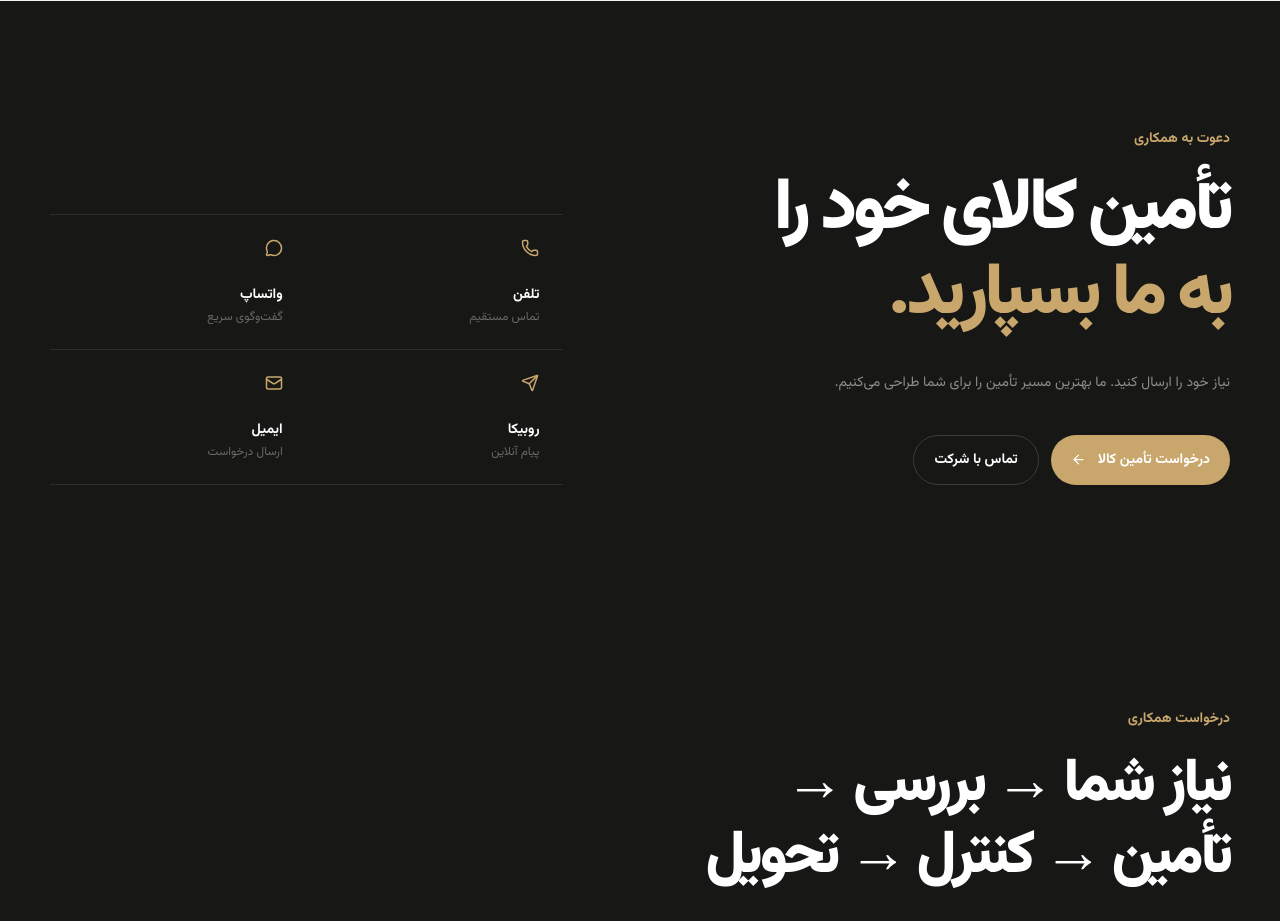
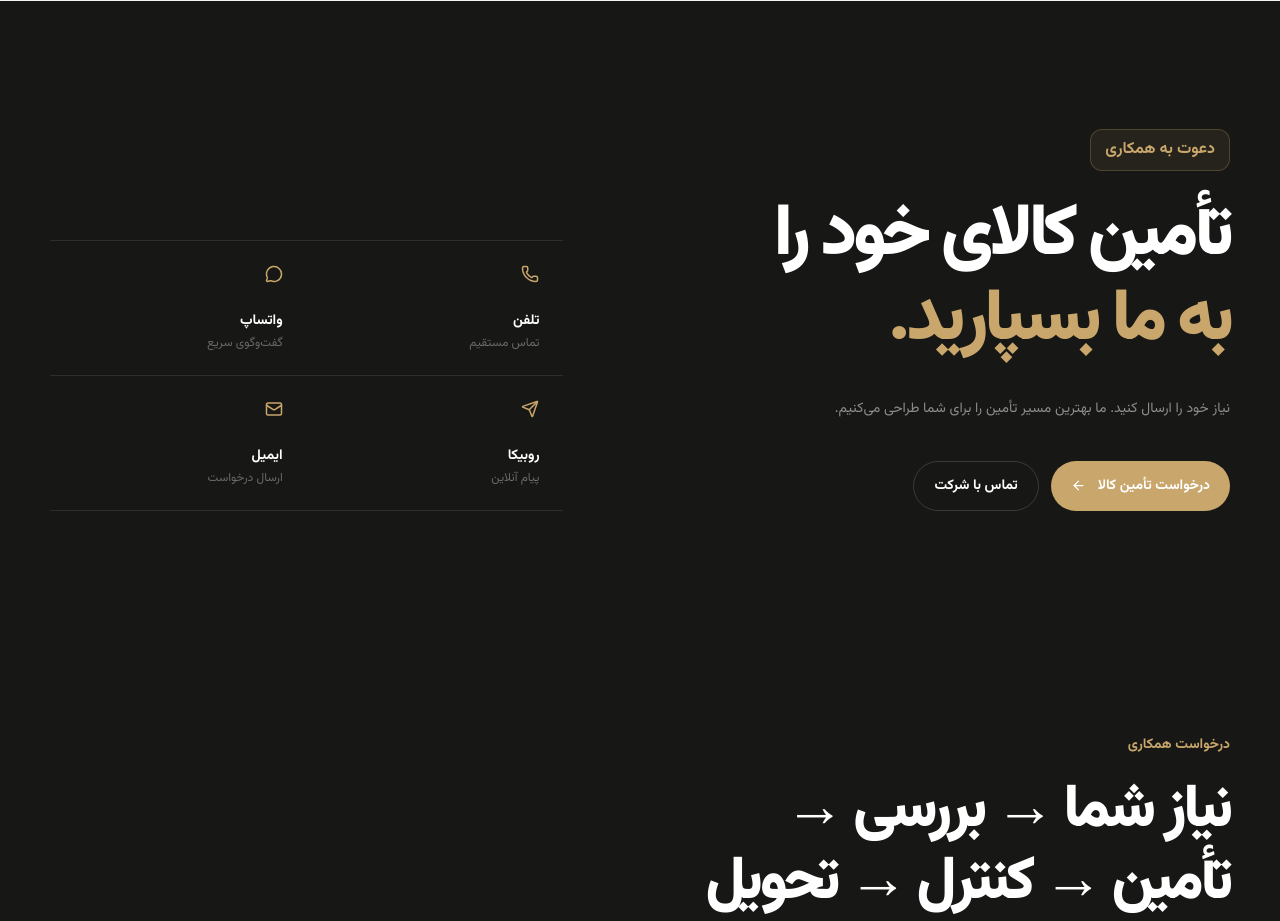
Before and after one commit to artinasd/import-export, a Next.js app: page / in a window 1280 px wide. Shown: the part 5240-6161 px from the top of the page. Built offline with nearby package versions, Linux system fonts and the light colour scheme.

Commit message:
Refine inquiry section label hierarchy

```diff
--- a/components/home/InquiryCTA.js
+++ b/components/home/InquiryCTA.js
@@ -7,7 +7,7 @@ export default function InquiryCTA() {
     <section id="inquiry" className="bg-[#171816] py-24 text-white lg:py-32">
       <div className="container-site">
         <div className="grid gap-14 lg:grid-cols-[1fr_.9fr] lg:items-end lg:gap-24">
-          <div><p className="mb-5 text-sm font-bold text-[#c9a66b]">دعوت به همکاری</p><h2 className="font-display max-w-3xl text-balance text-4xl font-black leading-[1.18] sm:text-5xl lg:text-7xl">تأمین کالای خود را<br /><span className="text-[#c9a66b]">به ما بسپارید.</span></h2><p className="mt-7 max-w-xl text-sm leading-8 text-white/50">نیاز خود را ارسال کنید. ما بهترین مسیر تأمین را برای شما طراحی می‌کنیم.</p><div className="mt-9 flex flex-wrap gap-3"><a href="#contact" className="inline-flex items-center gap-3 rounded-full bg-[#c9a66b] px-5 py-3.5 text-sm font-bold text-[#171816] transition hover:bg-white">درخواست تأمین کالا <ArrowLeft size={15} /></a><a href="#contact" className="inline-flex items-center gap-3 rounded-full border border-white/15 px-5 py-3.5 text-sm font-bold text-white transition hover:border-white/35">تماس با شرکت</a></div></div>
+          <div><p className="mb-6 inline-flex rounded-xl border border-[#c9a66b]/25 bg-[#c9a66b]/[0.08] px-3.5 py-2 text-base font-bold text-[#c9a66b]">دعوت به همکاری</p><h2 className="font-display max-w-3xl text-balance text-4xl font-black leading-[1.18] sm:text-5xl lg:text-7xl">تأمین کالای خود را<br /><span className="text-[#c9a66b]">به ما بسپارید.</span></h2><p className="mt-7 max-w-xl text-sm leading-8 text-white/50">نیاز خود را ارسال کنید. ما بهترین مسیر تأمین را برای شما طراحی می‌کنیم.</p><div className="mt-9 flex flex-wrap gap-3"><a href="#contact" className="inline-flex items-center gap-3 rounded-full bg-[#c9a66b] px-5 py-3.5 text-sm font-bold text-[#171816] transition hover:bg-white">درخواست تأمین کالا <ArrowLeft size={15} /></a><a href="#contact" className="inline-flex items-center gap-3 rounded-full border border-white/15 px-5 py-3.5 text-sm font-bold text-white transition hover:border-white/35">تماس با شرکت</a></div></div>
           <div className="grid grid-cols-2 border-t border-white/10 sm:grid-cols-4 lg:grid-cols-2">{channels.map(([Icon, title, text]) => <a href="#contact" key={title} className="group border-b border-white/10 p-5 transition hover:bg-white/[0.04] sm:p-6"><Icon size={18} className="text-[#c9a66b]" /><p className="mt-7 text-sm font-bold">{title}</p><p className="mt-1 text-xs text-white/35">{text}</p></a>)}</div>
         </div>
       </div>
```
